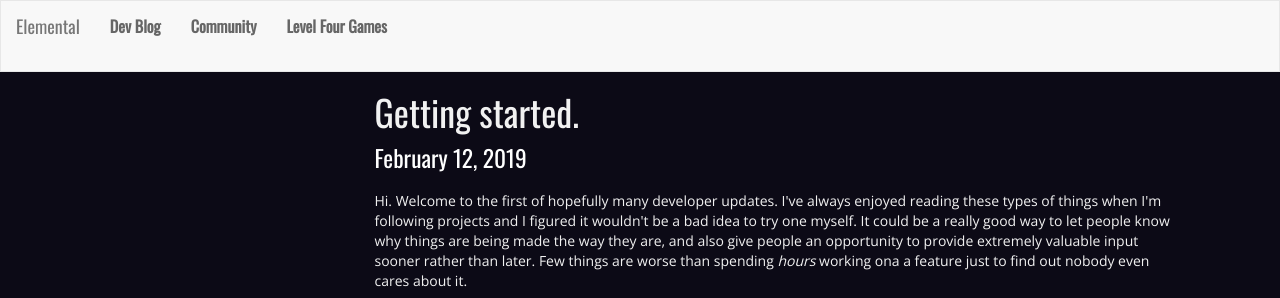
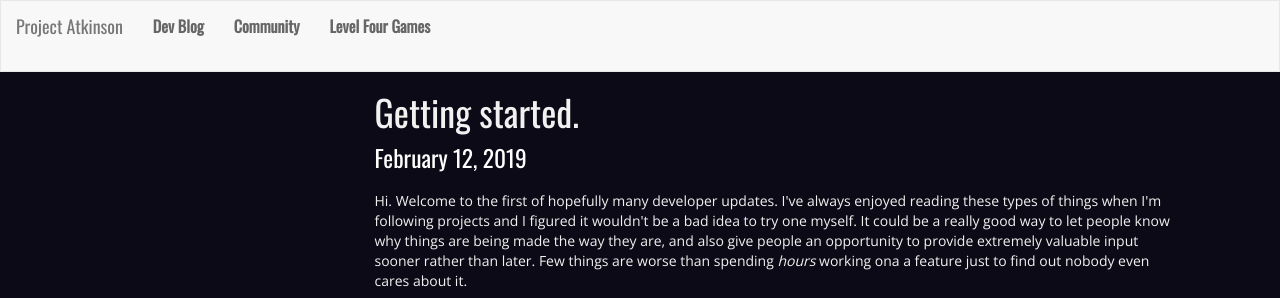
Before and after one commit to mwhittaker00/affinity, a plain HTML site: page blog/index.html in a window 1280 px wide. Shown: the top 298 px of the page. Drawn offline with nearby package versions, Linux system fonts and the light colour scheme.

Commit message:
Update index.html

```diff
--- a/blog/index.html
+++ b/blog/index.html
@@ -18,7 +18,7 @@
         <span class="icon-bar"></span>
         <span class="icon-bar"></span>
       </button>
-      <a class="navbar-brand h1" href='/'>Elemental</a>
+      <a class="navbar-brand h1" href='/'>Project Atkinson</a>
     </div>
 
     <!-- Collect the nav links, forms, and other content for toggling -->
```
